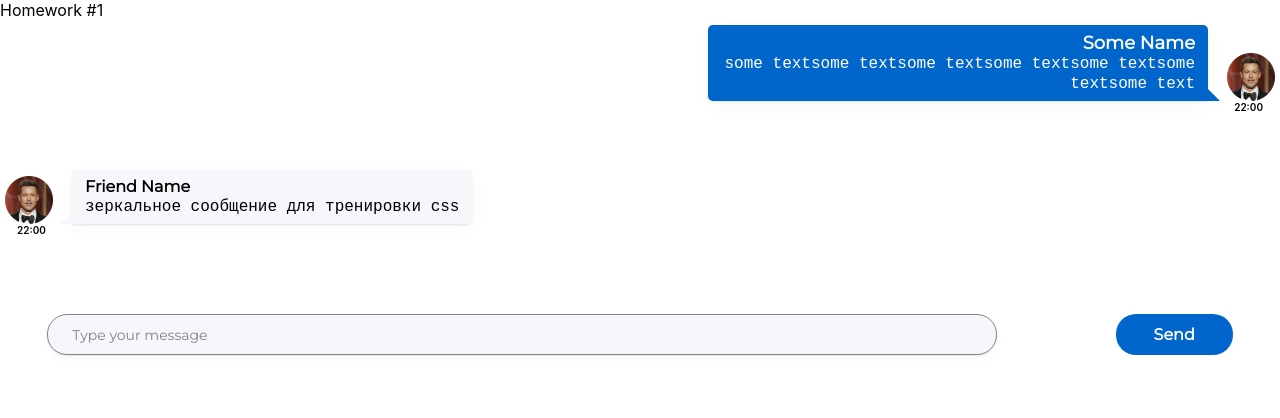
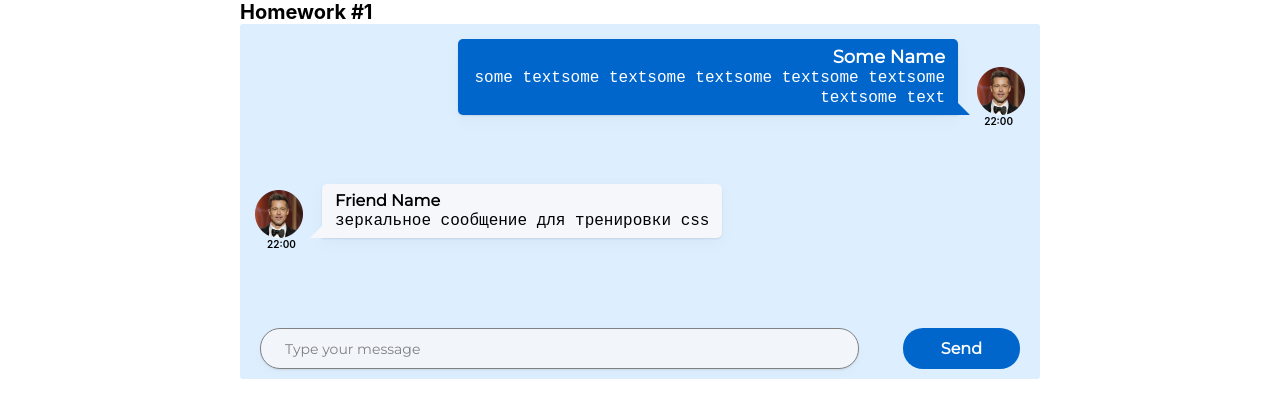
Before and after one commit to I1yaEsenko/autoHomework, a React (Create React App) app: page / in a window 1280 px wide. Shown: the top 418 px of the page. Built offline with nearby package versions, Linux system fonts and the light colour scheme.

Commit message:
add some styles

```diff
--- a/package.json
+++ b/package.json
@@ -16,7 +16,7 @@
     "@types/react-dom": "18.0.6",
     "@types/uuid": "8.3.4",
     "axios": "0.27.2",
-    "gh-pages": "4.0.0",
+    "gh-pages": "^5.0.0",
     "react": "18.2.0",
     "react-dom": "18.2.0",
     "react-redux": "8.0.4",
--- a/src/s1-main/App.module.css
+++ b/src/s1-main/App.module.css
@@ -1,11 +1,21 @@
 .App {
     --header_height: 60px;
+    width: 800px;
+    background: #cccya;
+    margin: 0 auto;
 }
 
 .hw {
-
+    padding: 10px;
+    background: #DDEEFF;
+    border-radius: 3px;
 }
 
 .hwTitle {
+    font-weight: bold;
+    font-size: 20px;
+}
 
+#hw1{
+    background:black ;
 }
```
Also changed, not shown: 1 other file (tests, documents, lock files or other folders).
